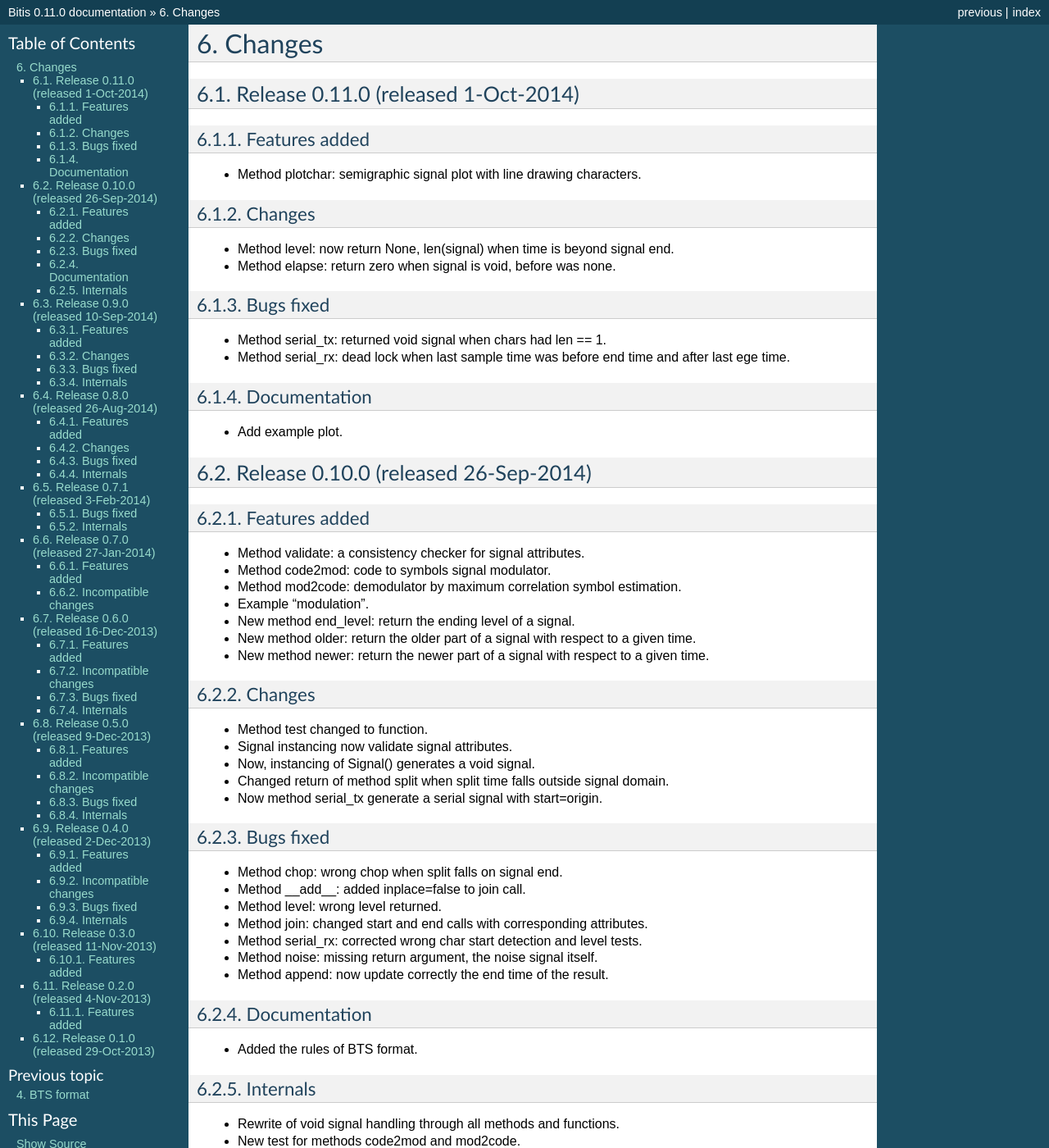
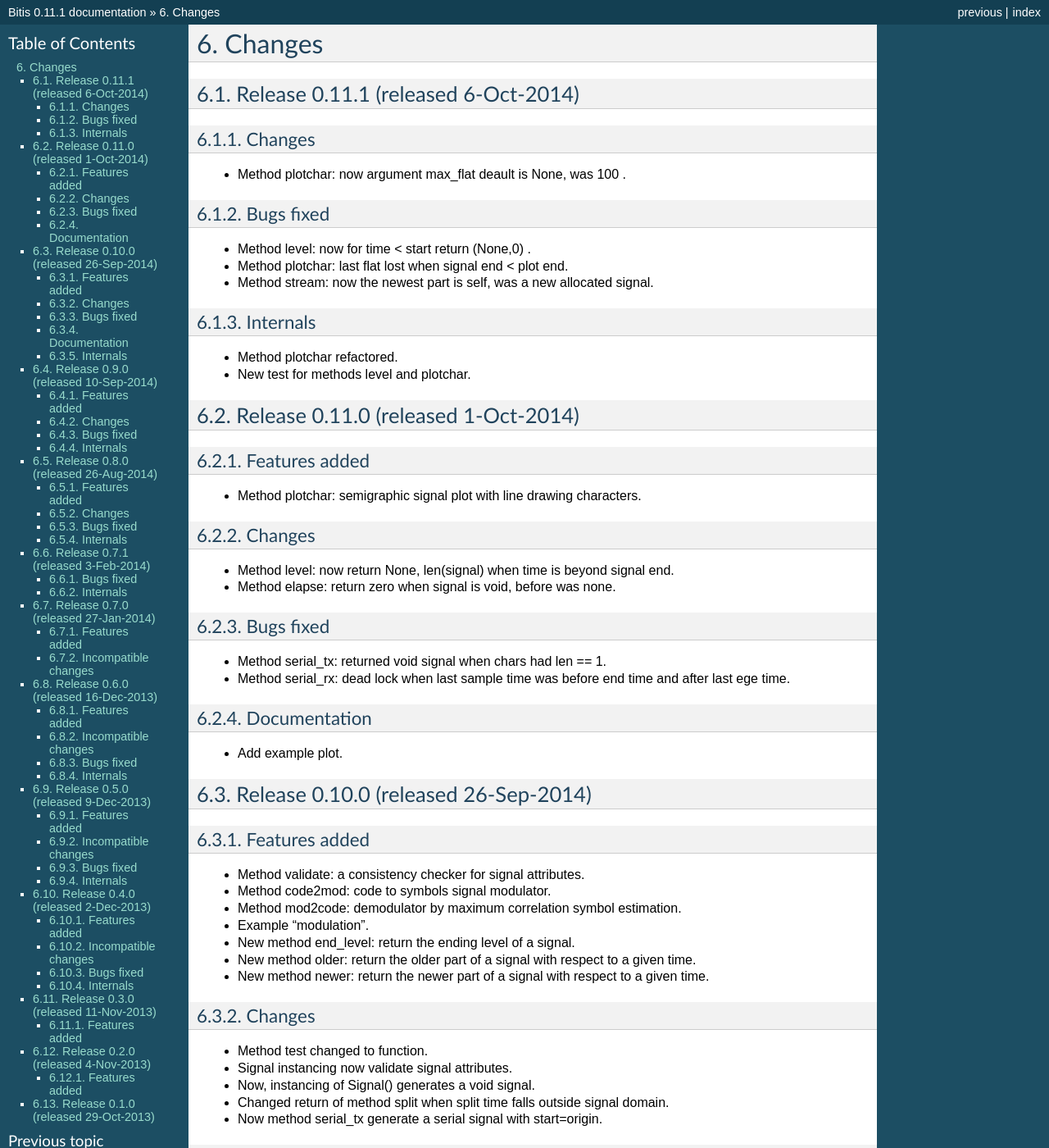
Before and after one commit to INRIM/bitis, a Sphinx documentation site: the page built from doc/changelog.rst, in a window 1280 px wide and 1400 px high. Shown: the whole window at 82% size. Built offline with Sphinx 7.4.7, drawn with Linux system fonts in a browser that asks for light colours; some of the changed text lies outside the part shown.

Commit message:
Documentation update.

```diff
--- a/bitis.py
+++ b/bitis.py
@@ -37,7 +37,7 @@
 
 # define global variables
 
-__version__ = '0.11.0'
+__version__ = '0.11.1'
 __author__ = 'Fabrizio Pollastri <f.pollastri@inrim.it>'
 
 
--- a/doc/changelog.rst
+++ b/doc/changelog.rst
@@ -1,5 +1,27 @@
 Changes
 *******
+
+Release 0.11.1 (released 6-Oct-2014)
+====================================
+
+Changes
+-------
+
+* Method plotchar: now argument max_flat deault is None, was 100 .
+
+Bugs fixed
+----------
+
+* Method level: now for time < start return (None,0) .
+* Method plotchar: last flat lost when signal end < plot end.
+* Method stream: now the newest part is self, was a new allocated signal.
+
+Internals
+---------
+
+* Method plotchar refactored.
+* New test for methods level and plotchar.
+
 
 Release 0.11.0 (released 1-Oct-2014)
 =====================================
```
